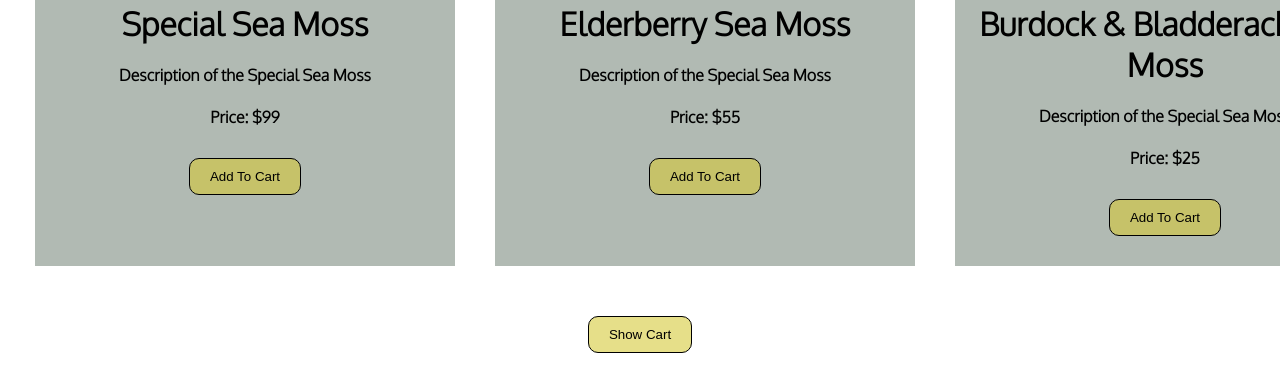
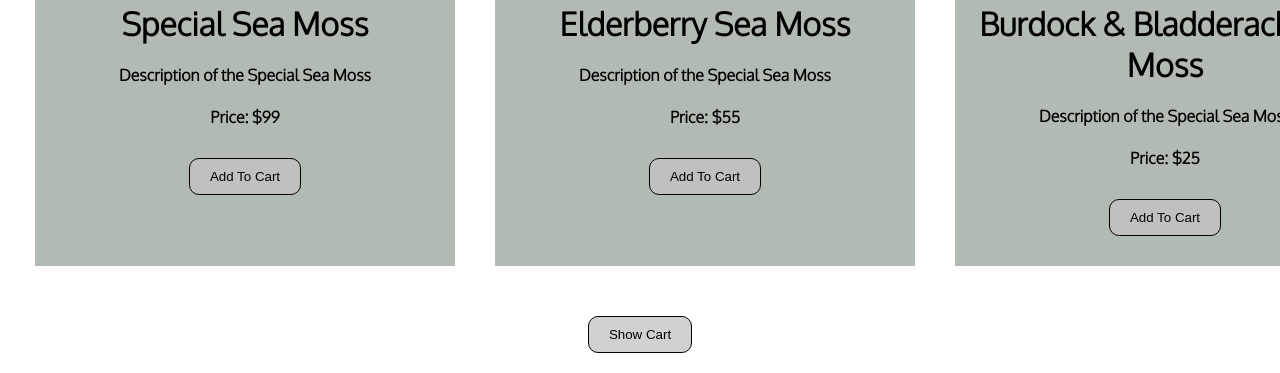
Before and after one commit to carterrmoore/Shop, a plain HTML site: page index.html in a window 1280 px wide. Shown: the part 873-1246 px from the top of the page. Drawn offline with Linux system fonts and the light colour scheme.

Commit message:
Update stylesheet.css

```diff
--- a/css/stylesheet.css
+++ b/css/stylesheet.css
@@ -93,7 +93,7 @@ header {
     border: 1px solid black;
     border-radius: 10px;
     padding: 10px 20px;
-    background-color: #d4c93796;
+    background-color: #c4c4c4c4;
     margin: 10px auto 0 auto;
 
 }
```
